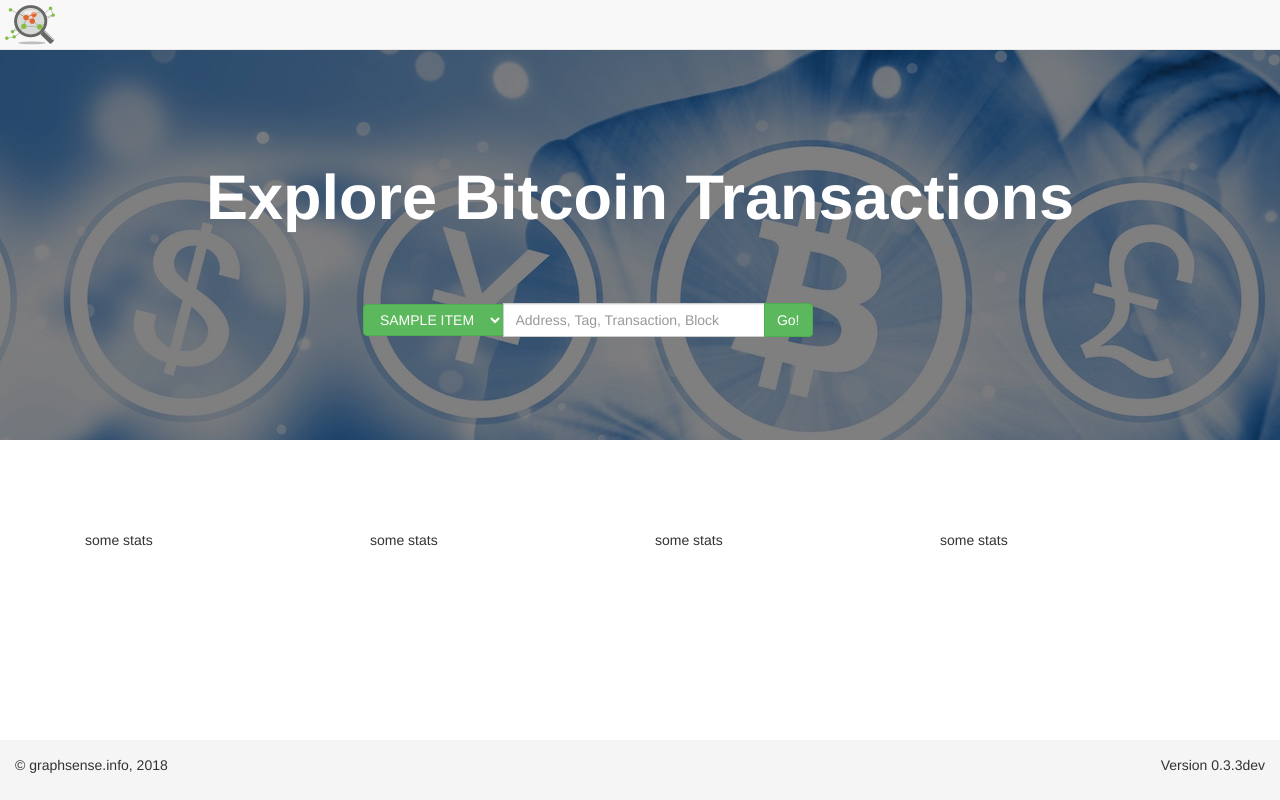
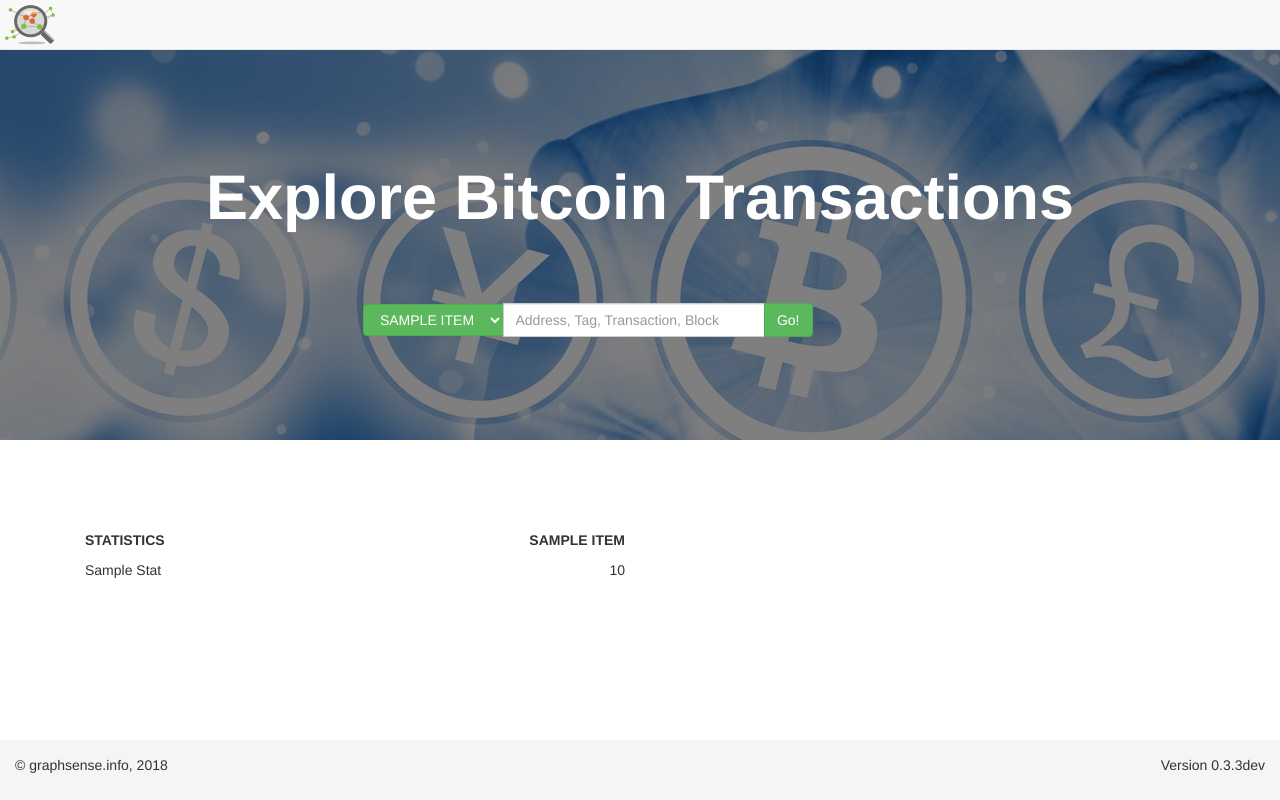
Before and after one commit to graphsense/graphsense-dashboard, a Flask app: page / in a window 1280 px wide. Run offline with Flask 2, Linux system fonts and the light colour scheme; a database or web service that is not in the repository returns one stand-in record (values such as "Sample title"); data that the repository does not hold is empty; some libraries are stand-ins or nearby versions.

Commit message:
added statistics (basic format) and changelog

```diff
--- a/dashboard.py
+++ b/dashboard.py
@@ -14,7 +14,6 @@ app.secret_key = 'FLASK_SECRET_KEY'
 print('\nStarting Web application...')
 
 storage = Storage('localhost', 9000)
-
 
 # CONTEXT PROCESSORS
 
@@ -67,6 +66,19 @@ def tag_string(value):
     else:
         return '({} tags)'.format(len(value))
 
+
+@app.template_filter()
+def format_underscore(value):
+    # Capitalize first letter of each word and replace "_" with " "
+    words = value.split('_')
+    if words[0] == 'no':
+        words[0] = 'no.'
+    return ' '.join(words).title()
+
+
+@app.template_filter()
+def format_number(value):
+    return "{:,}".format(value)
 
 # CONTROLLERS
 
--- a/templates/landing_page.html
+++ b/templates/landing_page.html
@@ -58,23 +58,28 @@
 <div class="row top-buffer">
 
   <div class="container vertical-center">
-
     <div class="col-md-3">
-      <p>some stats</p>
+      <p><b>STATISTICS</b></p>
+        {% for stat in statistics['btc']%}
+          <p>
+          {{ stat | format_underscore }}
+          </p>
+        {% endfor %}
     </div>
-
-    <div class="col-md-3">
-      <p>some stats</p>
-    </div>
-
-    <div class="col-md-3">
-      <p>some stats</p>
-    </div>
-
-    <div class="col-md-3">
-      <p>some stats</p>
-    </div>
-
+    {% for coin in statistics %}
+        <div class="col-md-3">
+          <p align="right"><b>{{ coin.upper() }}</b></p>
+            {% for stat in statistics[coin]%}
+            <p align="right">
+              {% if stat == 'timestamp' %}
+                {{ statistics[coin][stat] | format_time }}
+              {% else%}
+                {{ statistics[coin][stat] | format_number}}
+              {% endif%}
+            {% endfor %}
+            </p>
+        </div>
+    {% endfor %}
   </div>
 
 <div>
```
Also changed, not shown: CHANGELOG.md (added).
